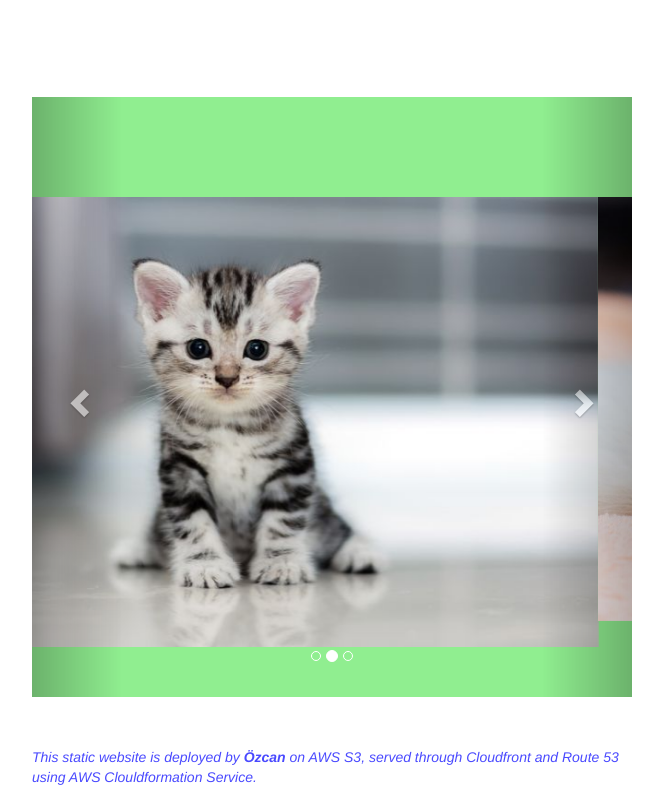
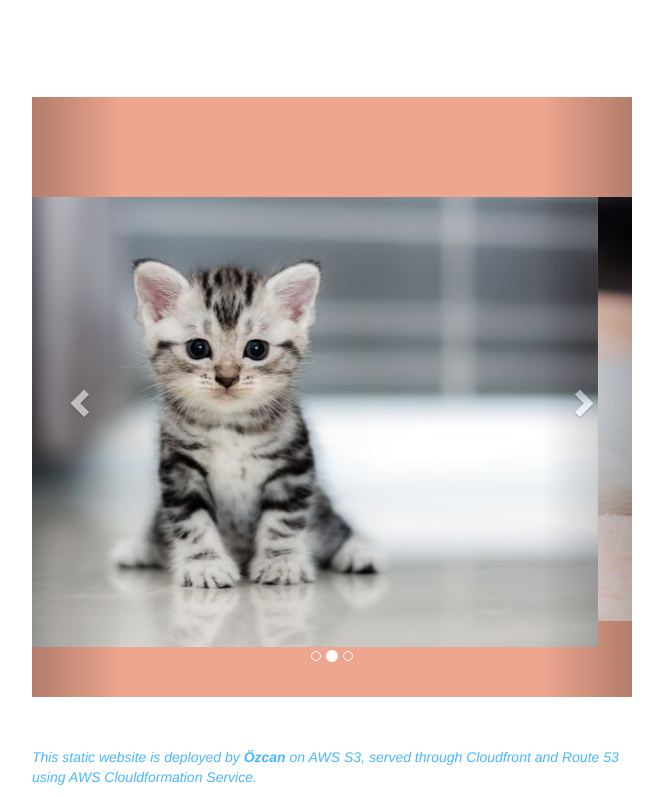
Before and after one commit to ozcanyolcu/my-projects, a plain HTML site: page Project-006-kittens-carousel-static-web-s3-cf/static-web/index.html in a window 1280 px wide. Shown: the part 486-1283 px from the top of the page, without its empty margins (308-971 px from the left). Drawn offline with nearby package versions, Linux system fonts and the light colour scheme.

Commit message:
Project-006 modified.

```diff
--- a/Project-006-kittens-carousel-static-web-s3-cf/static-web/index.html
+++ b/Project-006-kittens-carousel-static-web-s3-cf/static-web/index.html
@@ -29,12 +29,12 @@
     }
 
     .footnote {
-      color: rgba(0, 0, 255, 0.712);
+      color: rgba(0, 153, 255, 0.712);
     }
 
     .carousel {
       height: 600px;
-      background-color: lightgreen;
+      background-color: rgb(238, 166, 144);
 
     }
   </style>
```
